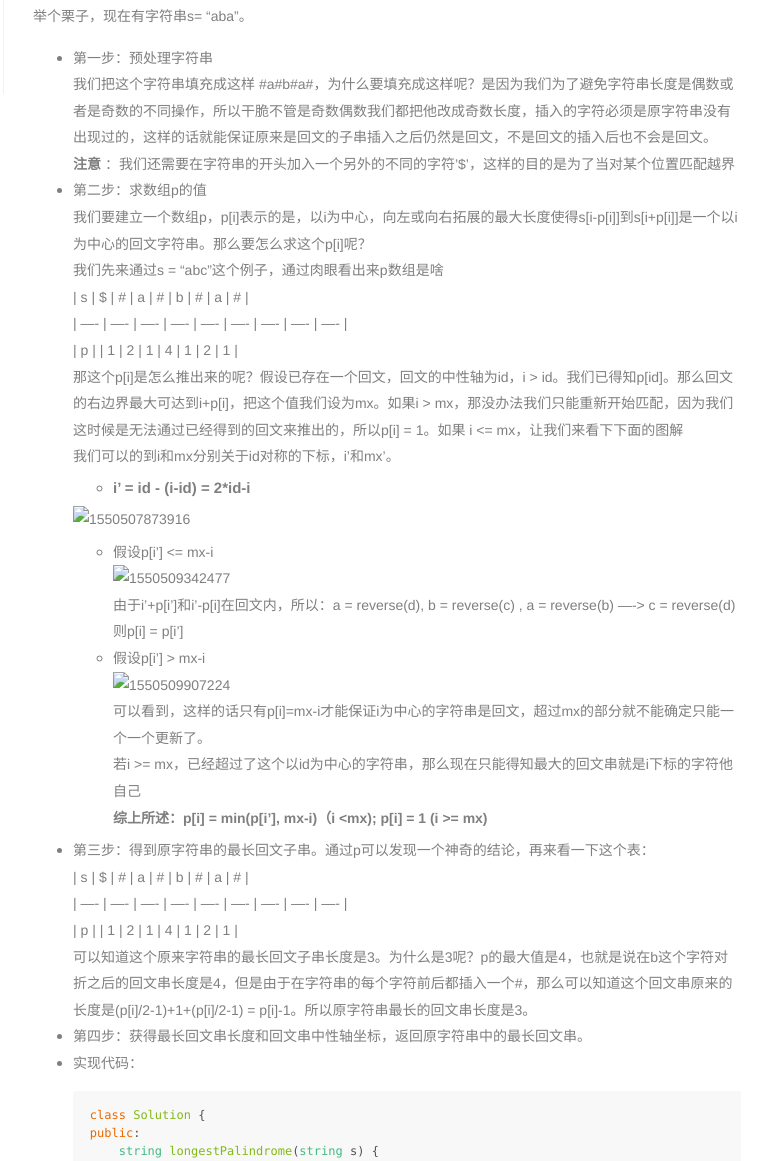
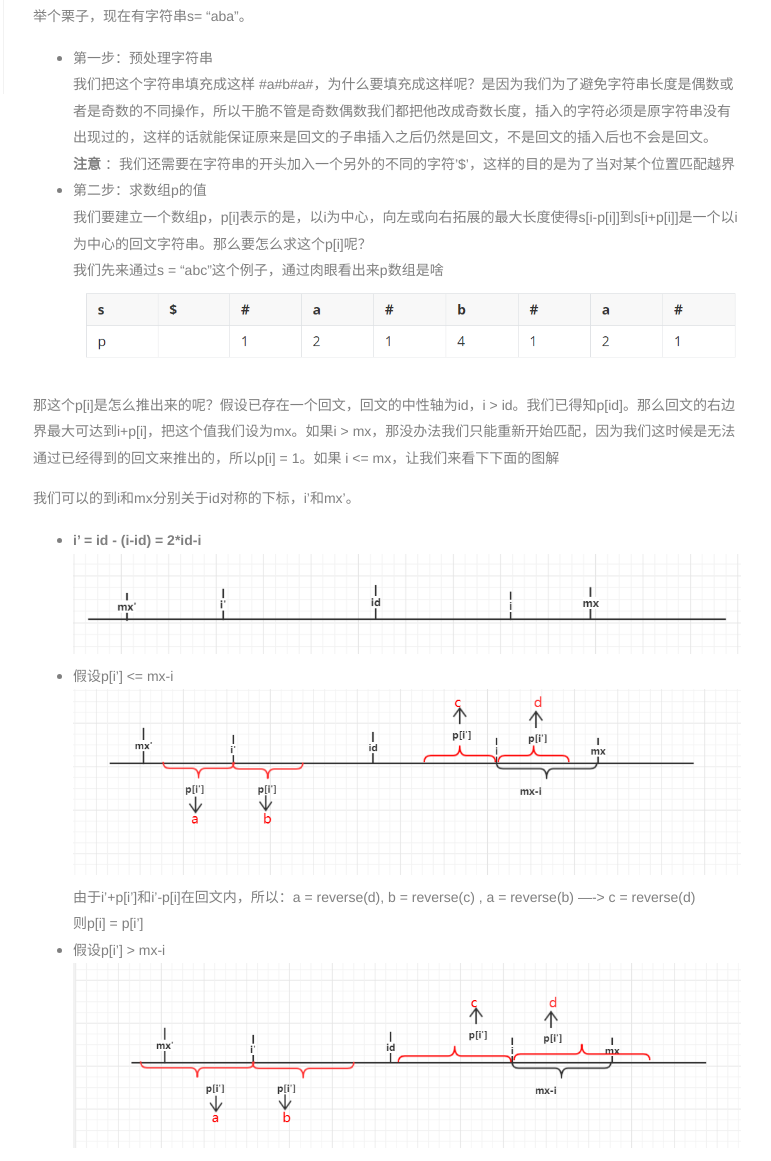
Before and after one commit to laomi233/laomi233.github.io, a plain HTML site: page 2019/02/19/Longest-Palindromic-Substring/index.html in a window 1280 px wide. Shown: the part 706-1867 px from the top of the page, without its empty margins (509-1280 px from the left). Drawn offline with Linux system fonts and the light colour scheme.

Commit message:
Site updated: 2019-02-19 10:54:40

```diff
--- a/2019/02/19/Longest-Palindromic-Substring/index.html
+++ b/2019/02/19/Longest-Palindromic-Substring/index.html
@@ -17,29 +17,30 @@ Given a string s, find the longest palindromic substring in s. You may assume th
 <li><p>第二步：求数组p的值</p>
 <p>我们要建立一个数组p，p[i]表示的是，以i为中心，向左或向右拓展的最大长度使得s[i-p[i]]到s[i+p[i]]是一个以i为中心的回文字符串。那么要怎么求这个p[i]呢？</p>
 <p>我们先来通过s = “abc”这个例子，通过肉眼看出来p数组是啥</p>
-<p>| s    | $    | #    | a    | #    | b    | #    | a    | #    |<br>| —- | —- | —- | —- | —- | —- | —- | —- | —- |<br>| p    |      | 1    | 2    | 1    | 4    | 1    | 2    | 1    |</p>
-<p>那这个p[i]是怎么推出来的呢？假设已存在一个回文，回文的中性轴为id，i &gt; id。我们已得知p[id]。那么回文的右边界最大可达到i+p[i]，把这个值我们设为mx。如果i &gt; mx，那没办法我们只能重新开始匹配，因为我们这时候是无法通过已经得到的回文来推出的，所以p[i] = 1。如果 i &lt;= mx，让我们来看下下面的图解</p>
-<p>我们可以的到i和mx分别关于id对称的下标，i’和mx’。</p>
+<p><img src="/2019/02/19/Longest-Palindromic-Substring/1.png" alt="1"></p>
+</li>
+</ul>
+<p>  那这个p[i]是怎么推出来的呢？假设已存在一个回文，回文的中性轴为id，i &gt; id。我们已得知p[id]。那么回文的右边界最大可达到i+p[i]，把这个值我们设为mx。如果i &gt; mx，那没办法我们只能重新开始匹配，因为我们这时候是无法通过已经得到的回文来推出的，所以p[i] = 1。如果 i &lt;= mx，让我们来看下下面的图解</p>
+<p>  我们可以的到i和mx分别关于id对称的下标，i’和mx’。</p>
 <ul>
-<li><strong>i’ = id - (i-id) = 2*id-i </strong></li>
-</ul>
-<p><img src="/2019/02/19/Longest-Palindromic-Substring/Users\45418\AppData\Roaming\Typora\typora-user-images\1550507873916.png" alt="1550507873916"></p>
-<ul>
+<li><p><strong>i’ = id - (i-id) = 2*id-i </strong></p>
+<p><img src="/2019/02/19/Longest-Palindromic-Substring/2.png" alt="1550507873916"></p>
+</li>
 <li><p>假设p[i’] &lt;= mx-i</p>
-<p><img src="/2019/02/19/Longest-Palindromic-Substring/Users\45418\AppData\Roaming\Typora\typora-user-images\1550509342477.png" alt="1550509342477"></p>
+<p><img src="/2019/02/19/Longest-Palindromic-Substring/4.png" alt="1550509342477"></p>
 <p>由于i’+p[i’]和i’-p[i]在回文内，所以：a = reverse(d), b = reverse(c) , a = reverse(b)  —-&gt; c = reverse(d)</p>
 <p>则p[i] = p[i’]</p>
 </li>
 <li><p>假设p[i’] &gt; mx-i</p>
-<p><img src="/2019/02/19/Longest-Palindromic-Substring/Users\45418\AppData\Roaming\Typora\typora-user-images\1550509907224.png" alt="1550509907224"></p>
+<p><img src="/2019/02/19/Longest-Palindromic-Substring/3.png" alt="1550509907224"></p>
 <p>可以看到，这样的话只有p[i]=mx-i才能保证i为中心的字符串是回文，超过mx的部分就不能确定只能一个一个更新了。</p>
 <p>若i &gt;= mx，已经超过了这个以id为中心的字符串，那么现在只能得知最大的回文串就是i下标的字符他自己</p>
 <p><strong>综上所述：p[i] = min(p[i’], mx-i)（i &lt;mx); p[i] = 1 (i &gt;= mx)</strong></p>
 </li>
 </ul>
-</li>
+<ul>
 <li><p>第三步：得到原字符串的最长回文子串。通过p可以发现一个神奇的结论，再来看一下这个表：</p>
-<p>| s    | $    | #    | a    | #    | b    | #    | a    | #    |<br>| —- | —- | —- | —- | —- | —- | —- | —- | —- |<br>| p    |      | 1    | 2    | 1    | 4    | 1    | 2    | 1    |</p>
+<p><img src="/2019/02/19/Longest-Palindromic-Substring/5.png" alt=""></p>
 <p>可以知道这个原来字符串的最长回文子串长度是3。为什么是3呢？p的最大值是4，也就是说在b这个字符对折之后的回文串长度是4，但是由于在字符串的每个字符前后都插入一个#，那么可以知道这个回文串原来的长度是(p[i]/2-1)+1+(p[i]/2-1) = p[i]-1。所以原字符串最长的回文串长度是3。</p>
 </li>
 <li><p>第四步：获得最长回文串长度和回文串中性轴坐标，返回原字符串中的最长回文串。</p>
```
Also changed, not shown: 2019/02/19/Longest-Palindromic-Substring/1.png (added), 2019/02/19/Longest-Palindromic-Substring/2.png (added), 2019/02/19/Longest-Palindromic-Substring/3.png (added), 2019/02/19/Longest-Palindromic-Substring/4.png (added), 2019/02/19/Longest-Palindromic-Substring/5.png (added).
